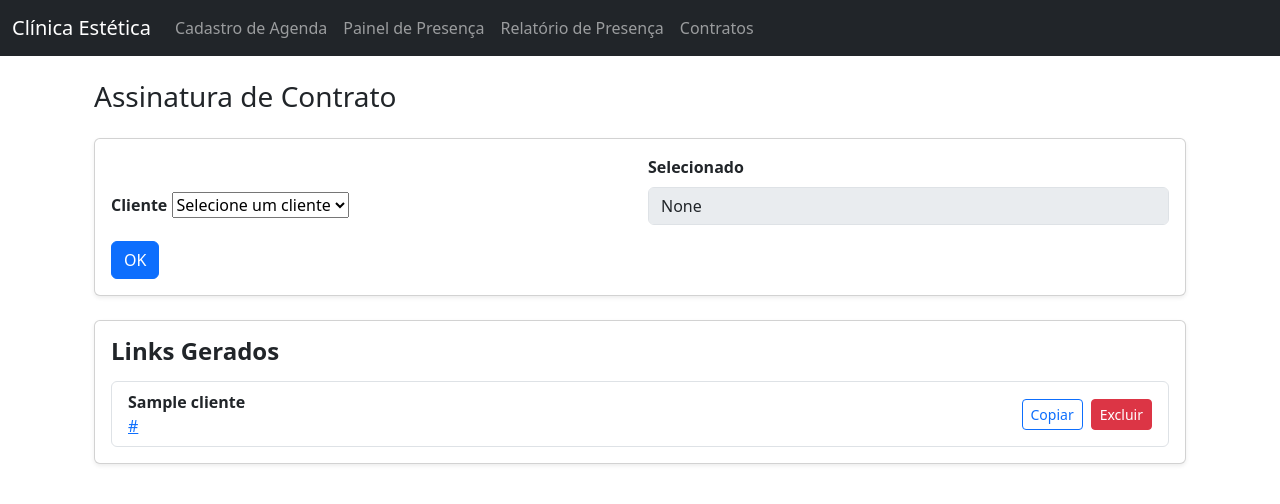
After one commit to gleisonmedeiros/clinica_estetica, a Django app: page /asscontrato/ in a window 1280 px wide. The commit adds this page. Shown: the top 504 px of the page. Run offline with Django 5.2, Linux system fonts and the light colour scheme; tables that the repository leaves empty hold one stand-in row (values such as "Sample post").

Commit message:
Implementando assinatura de contrato

```diff
--- a/projeto_estetica/aplicativo/forms.py
+++ b/projeto_estetica/aplicativo/forms.py
@@ -1,5 +1,5 @@
 from django import forms
-from .models import Agenda
+from .models import Agenda, Cliente
 
 
 class AgendaForm(forms.ModelForm):
@@ -89,3 +89,13 @@ class PainelFiltroForm(forms.Form):
             }
         )
     )
+
+class ClienteForm(forms.Form):
+    nome = forms.ChoiceField(
+        choices=[('', 'Selecione um cliente')] + list(
+            Cliente.objects.all()
+            .order_by('nome')
+            .values_list('id', 'nome')
+        ),
+        label="Cliente",
+    )
--- a/projeto_estetica/aplicativo/models.py
+++ b/projeto_estetica/aplicativo/models.py
@@ -1,4 +1,5 @@
 from django.db import models
+import uuid
 
 class Cliente(models.Model):
     nome = models.CharField(max_length=100)
@@ -6,6 +7,7 @@ class Cliente(models.Model):
     area = models.CharField(max_length=100,default='Geral')
 
     def __str__(self):
+        #return f"{self.nome} ({self.telefone} {self.area})"
         return f"{self.nome} ({self.telefone} {self.area})"
 
 
@@ -30,3 +32,11 @@ class Painel(models.Model):
     def __str__(self):
         status = "Compareceu" if self.presenca else "Faltou"
         return f"Painel: {self.agenda} - {status}"
+
+class ClienteLink(models.Model):
+    cliente = models.ForeignKey("Cliente", on_delete=models.CASCADE)
+    codigo = models.CharField(max_length=50, unique=True)
+    link_completo = models.CharField(max_length=255, unique=True)
+
+    def __str__(self):
+        return self.link_completo
--- a/projeto_estetica/aplicativo/templates/base.html
+++ b/projeto_estetica/aplicativo/templates/base.html
@@ -4,8 +4,12 @@
     <meta charset="UTF-8" />
     <meta name="viewport" content="width=device-width, initial-scale=1" />
     <title>{% block title %}Clínica Estética{% endblock %}</title>
+
     <!-- Bootstrap CSS -->
-    <link href="https://cdn.jsdelivr.net/npm/bootstrap@5.3.3/dist/css/bootstrap.min.css" rel="stylesheet" />
+    <link
+        href="https://cdn.jsdelivr.net/npm/bootstrap@5.3.3/dist/css/bootstrap.min.css"
+        rel="stylesheet"
+    />
 </head>
 <body>
 
@@ -13,23 +17,49 @@
     <nav class="navbar navbar-expand-lg navbar-dark bg-dark mb-4">
         <div class="container-fluid">
             <a class="navbar-brand" href="#">Clínica Estética</a>
-    <button class="navbar-toggler" type="button" data-bs-toggle="collapse" data-bs-target="#navbarNav"
-      aria-controls="navbarNav" aria-expanded="false" aria-label="Toggle navigation">
+
+            <button
+                class="navbar-toggler"
+                type="button"
+                data-bs-toggle="collapse"
+                data-bs-target="#navbarNav"
+                aria-controls="navbarNav"
+                aria-expanded="false"
+                aria-label="Toggle navigation"
+            >
                 <span class="navbar-toggler-icon"></span>
             </button>
+
             <div class="collapse navbar-collapse" id="navbarNav">
                 <ul class="navbar-nav">
+
                     <li class="nav-item">
-          <a class="nav-link" href="{% url 'cadastro_agenda' %}">Cadastro de Agenda</a>
+                        <a class="nav-link" href="{% url 'cadastro_agenda' %}">
+                            Cadastro de Agenda
+                        </a>
                     </li>
+
                     <li class="nav-item">
-          <a class="nav-link" href="{% url 'painel_presenca' %}">Painel de Presença</a>
+                        <a class="nav-link" href="{% url 'painel_presenca' %}">
+                            Painel de Presença
+                        </a>
                     </li>
+
                     <li class="nav-item">
-          <a class="nav-link {% if request.resolver_match.url_name == 'relatorio_presenca' %}active{% endif %}" href="{% url 'relatorio_presenca' %}">
+                        <a
+                            class="nav-link {% if request.resolver_match.url_name == 'relatorio_presenca' %}active{% endif %}"
+                            href="{% url 'relatorio_presenca' %}"
+                        >
                             Relatório de Presença
                         </a>
                     </li>
+
+                    <li class="nav-item">
+                        <a class="nav-link" href="{% url 'asscontrato' %}">
+                            Contratos
+                        </a>
+                    </li>
+
                 </ul>
             </div>
         </div>
@@ -42,7 +72,7 @@
     <!-- Bootstrap JS Bundle -->
     <script src="https://cdn.jsdelivr.net/npm/bootstrap@5.3.3/dist/js/bootstrap.bundle.min.js"></script>
 
-<!-- Aqui adiciona o bloco extra_scripts -->
+    <!-- Bloco extra_scripts -->
     {% block extra_scripts %}{% endblock %}
 
 </body>
--- /dev/null
+++ b/projeto_estetica/aplicativo/templates/contrato.html
@@ -0,0 +1,112 @@
+{% extends 'base.html' %}
+
+{% block title %}Ass. de Contrato{% endblock %}
+
+{% block content %}
+
+<div class="container mt-4">
+
+    <h3 class="mb-4">Assinatura de Contrato</h3>
+
+    <!-- ================= FORM GET (BOTÃO OK) ================= -->
+    <div class="card mb-4 shadow-sm">
+        <div class="card-body">
+            <form method="get" class="row g-3 align-items-end">
+                <div class="col-md-6">
+                    <label class="form-label fw-bold">Cliente</label>
+                    {{ form.nome }}
+                </div>
+
+                <div class="col-md-6">
+                    <label class="form-label fw-bold">Selecionado</label>
+                    <input type="text" class="form-control" value="{{ cliente_selecionado }}" disabled>
+                </div>
+
+                <div class="col-12 mt-3">
+                    <button type="submit" class="btn btn-primary">OK</button>
+                </div>
+            </form>
+        </div>
+    </div>
+
+    <!-- ================ LINK GERADO APÓS OK ================= -->
+    {% if link_completo %}
+    <div class="card mb-4 border-success shadow-sm">
+        <div class="card-body">
+            <h5 class="mb-2 fw-bold text-success">Link Gerado:</h5>
+
+            <a href="{{ link_completo }}" class="text-decoration-none" target="_blank">
+                {{ link_completo }}
+            </a>
+
+            <button class="btn btn-outline-primary btn-sm ms-2"
+                    onclick="copiarLink('{{ link_completo }}', this)">
+                Copiar
+            </button>
+        </div>
+    </div>
+    {% endif %}
+
+    <!-- ================ LISTA DE LINKS SALVOS ================= -->
+    <div class="card mb-4 shadow-sm">
+        <div class="card-body">
+
+            <h4 class="fw-bold mb-3">Links Gerados</h4>
+
+            {% if links %}
+            <ul class="list-group">
+                {% for l in links %}
+                <li class="list-group-item d-flex justify-content-between align-items-center">
+
+                    <div>
+                        <strong>{{ l.cliente.nome }}</strong><br>
+                        <a href="{{ l.link_completo }}" target="_blank">
+                            {{ l.link_completo }}
+                        </a>
+                    </div>
+
+                    <div class="d-flex gap-2">
+                        <!-- Botão Copiar -->
+                        <button class="btn btn-outline-primary btn-sm"
+                                onclick="copiarLink('{{ l.link_completo }}', this)">
+                            Copiar
+                        </button>
+
+                        <!-- Botão Excluir -->
+                        <a href="{% url 'excluir_link' l.id %}"
+                           class="btn btn-danger btn-sm"
+                           onclick="return confirm('Excluir este link?');">
+                            Excluir
+                        </a>
+                    </div>
+
+                </li>
+                {% endfor %}
+            </ul>
+            {% else %}
+            <p class="text-muted">Nenhum link gerado ainda.</p>
+            {% endif %}
+
+        </div>
+    </div>
+
+</div>
+
+<!-- ================= SCRIPT COPIAR ================= -->
+<script>
+function copiarLink(texto, botao) {
+    navigator.clipboard.writeText(texto).then(() => {
+        botao.innerText = "Copiado!";
+        botao.classList.remove("btn-outline-primary");
+        botao.classList.add("btn-success");
+
+        setTimeout(() => {
+            botao.innerText = "Copiar";
+            botao.classList.remove("btn-success");
+            botao.classList.add("btn-outline-primary");
+        }, 1500);
+    });
+}
+</script>
+
+{% endblock %}
--- a/projeto_estetica/aplicativo/urls.py
+++ b/projeto_estetica/aplicativo/urls.py
@@ -8,4 +8,12 @@ urlpatterns = [
     path('cadastro-agenda/', views.cadastro_agenda, name='cadastro_agenda'),
     path('relatorio-presenca/', views.relatorio_presenca, name='relatorio_presenca'),
     path('painel/exportar-pdf/', views.exportar_pdf, name='exportar_pdf'),
+
+    path('asscontrato/', views.asscontrato, name='asscontrato'),
+
+    # ======= ROTAS QUE FALTAVAM =======
+    path("cliente/<str:nome>/<str:codigo>/", views.mensagem_view, name="mensagem_cliente"),
+
+    path("cliente/link/excluir/<int:pk>/", views.excluir_link, name="excluir_link"),
+
 ]
--- a/projeto_estetica/aplicativo/views.py
+++ b/projeto_estetica/aplicativo/views.py
@@ -1,7 +1,7 @@
 from django.shortcuts import render, redirect, get_object_or_404
 from django.http import JsonResponse
-from .models import Agenda, Cliente, Painel
-from .forms import AgendaForm, PainelFiltroForm
+from .models import Agenda, Cliente, Painel,ClienteLink
+from .forms import AgendaForm, PainelFiltroForm, ClienteForm
 
 import time
 from django.views.decorators.http import require_http_methods
@@ -13,7 +13,11 @@ from reportlab.platypus import SimpleDocTemplate, Table, TableStyle, Paragraph,
 from reportlab.lib import colors
 from reportlab.lib.styles import ParagraphStyle
 from reportlab.lib.units import cm
-from .models import Agenda
+
+
+import uuid
+from django.utils.text import slugify
+
 
 def cadastro_agenda(request):
     copiado = request.session.pop('agenda_copiada', None)
@@ -319,3 +323,62 @@ def relatorio_presenca(request):
     }
 
     return render(request, 'relatorio_presenca.html', contexto)
+
+def gerar_codigo():
+    return uuid.uuid4().hex[:10]
+
+def asscontrato(request):
+    links = ClienteLink.objects.all()
+    form = ClienteForm(request.GET or None)
+    cliente_selecionado = None
+    link_gerado = None
+    link_completo = None  # <--- adicionar
+
+    if form.is_valid():
+        cliente_id = form.cleaned_data['nome']
+        cliente = Cliente.objects.get(id=cliente_id)
+        cliente_selecionado = cliente.nome
+
+        # ==== Criação do link único ====
+        codigo = gerar_codigo()
+        nome_slug = slugify(cliente.nome)
+
+        # URL relativa
+        url = f"/cliente/{nome_slug}/{codigo}/"
+
+        # URL completa (funciona no DEV e PRODUÇÃO)
+        link_completo = request.build_absolute_uri(url)
+
+        # Salva no banco
+        ClienteLink.objects.create(
+            cliente=cliente,
+            codigo=codigo,
+            link_completo=link_completo  # <--- salvar COMPLETA agora
+        )
+
+        link_gerado = url
+
+    context = {
+        "form": form,
+        "cliente_selecionado": cliente_selecionado,
+        "link_gerado": link_gerado,
+        "link_completo": link_completo,  # <---
+        "links": links,
+    }
+    return render(request, 'contrato.html', context)
+
+
+def excluir_link(request, pk):
+    link = get_object_or_404(ClienteLink, pk=pk)
+    link.delete()
+    return redirect("asscontrato")  # voltar para a página principal
+
+def mensagem_view(request, nome, codigo):
+
+    try:
+        link = ClienteLink.objects.get(codigo=codigo)
+        cliente = link.cliente
+    except ClienteLink.DoesNotExist:
+        return HttpResponse("Link inválido!")
+
+    return render(request, "assinatura.html", {"cliente": cliente})
```
Also changed, not shown: projeto_estetica/aplicativo/templates/assinatura.html (added, +82 -0 lines), README.md. Lines whose indentation alone changed are shown as unchanged.
